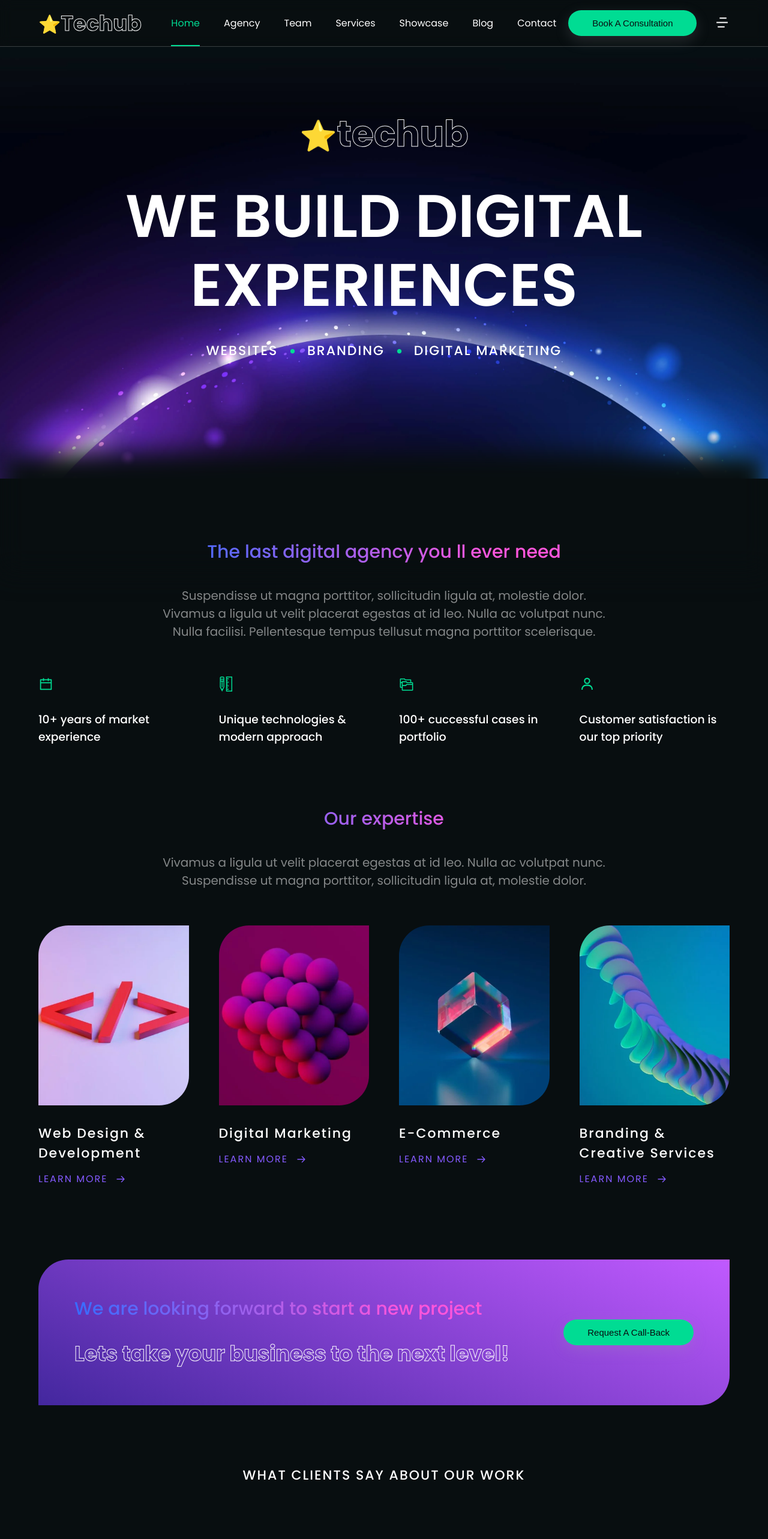
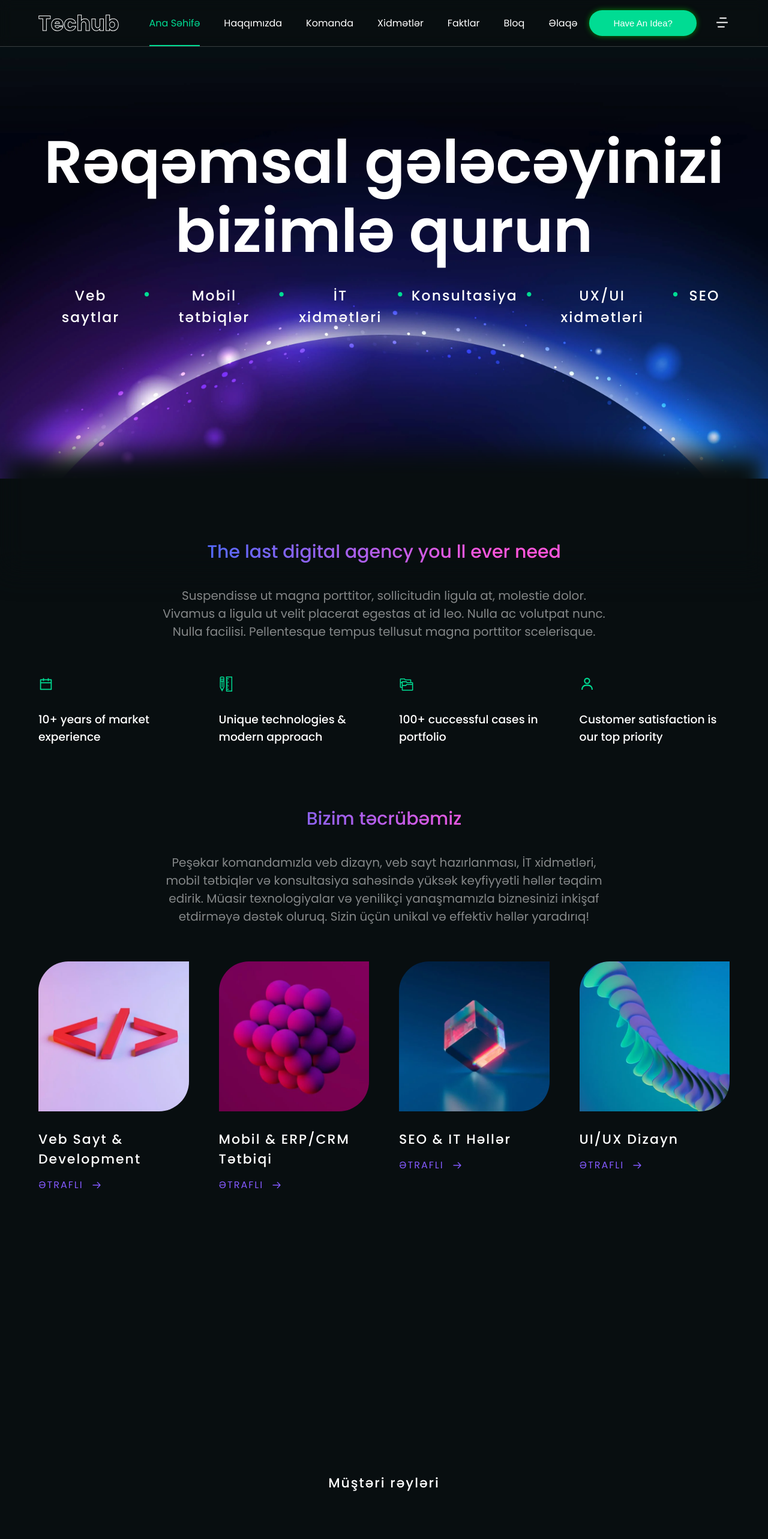
Before and after one commit to Ali-GreenHeart/techub, a Next.js app: page / in a window 1280 px wide. Shown: the top 2566 px of the page at 60% size. Built offline with nearby package versions, Linux system fonts and the light colour scheme.

Commit message:
son deyisiklikler

```diff
--- a/assets/data/dummydata.js
+++ b/assets/data/dummydata.js
@@ -24,25 +24,25 @@ export const home = [
 export const expertise = [
   {
     id: 1,
-    title: "Web Design & Development",
+    title: "Veb sayt & Development",
     cover: "../images/e1.jpg",
     desc: [{ text: "Web design" }, { text: "Web development" }, { text: "Custom icons & illustrations" }, { text: "Hosting" }, { text: "Website audit" }],
   },
   {
     id: 2,
-    title: "Digital Marketing",
+    title: "Mobil & ERP/CRM tətbiqi ",
     cover: "../images/e2.jpg",
     desc: [{ text: "Social media marketing" }, { text: "Marketing campaigns" }, { text: "Markting management" }, { text: "SEO" }],
   },
   {
     id: 3,
-    title: "E-Commerce",
+    title: "SEO & IT həllər ",
     cover: "../images/e3.jpg",
     desc: [{ text: "E-Commerce website design" }, { text: "WooCommerce" }, { text: "Content management" }, { text: "Hosting" }],
   },
   {
     id: 4,
-    title: "Branding & Creative Services",
+    title: "UI/UX Dizayn",
     cover: "../images/e4.jpg",
     desc: [{ text: "Visual identity" }, { text: "Branding for social media" }, { text: "Custom illustrations" }],
   },
@@ -50,10 +50,10 @@ export const expertise = [
 export const testimonial = [
   {
     id: 1,
-    name: "Alexander Black",
-    cover: "../images/e1.jpg",
-    post: "Seven consulting - CEO",
-    desc: "Nunc fermentum - tempus erat ligula, sit amet lacinia justo cursus ac. Suspendisse quis nulla tincidunt! Lorem ipsum dolor amet at ornare ex, quis fringilla tortor! Nunc consectetur feugiat rutrum. Sed rhoncus sapien!",
+    name: "Səbuhi",
+    cover: "../images/sunroomy.png",
+    post: "Sunroomy Inc - Rəhbər",
+    desc: "Bu komanda sayəsində biznesimiz üçün mükəmməl bir veb sayt hazırlandı. Dizayn və funksionallıq tam olaraq tələblərimizə uyğun idi. Hər zaman dəstək göstərdikləri üçün çox razıyıq!",
   },
   {
     id: 2,
--- a/components/Banner.js
+++ b/components/Banner.js
@@ -7,11 +7,11 @@ const Banner = () => {
       <section className='banner'>
         <div className='container'>
           <div>
-            <Title title='We are looking forward to start a new project' /> <br />
-            <TitleLogo title='Lets take your business to the next level!' />
+            <Title title='Yeni layihənizə birlikdə başlamaq üçün hazırıq!' /> <br />
+            <TitleLogo title='Biznesinizin inkişafında yeni zirvələrə çatdıracağıq!' />
           </div>
           <div>
-            <button className='button-primary'>Request a call-back</button>
+            <button className='button-primary'>Bizə müraciət edin</button>
           </div>
         </div>
       </section>
--- a/components/Expertise.js
+++ b/components/Expertise.js
@@ -9,12 +9,15 @@ const Expertise = () => {
       <section className='expertise'>
         <div className='container'>
           <div className='heading-title'>
-            <Title title='Our expertise' />
-            <p>Vivamus a ligula ut velit placerat egestas at id leo. Nulla ac volutpat nunc. Suspendisse ut magna porttitor, sollicitudin ligula at, molestie dolor.</p>
+            <Title title='Bizim təcrübəmiz ' />
+            <p>Peşəkar komandamızla veb dizayn, veb sayt hazırlanması, İT xidmətləri, mobil tətbiqlər
+               və konsultasiya sahəsində yüksək keyfiyyətli həllər təqdim edirik. Müasir texnologiyalar
+                və yenilikçi yanaşmamızla biznesinizi inkişaf etdirməyə dəstək oluruq. Sizin üçün unikal və
+                effektiv həllər yaradırıq!</p>
           </div>
           <div className='hero-content grid-4'>
             {expertise.map((item) => (
-              <Card data={item} key={item.id} caption='learn more' />
+              <Card data={item} key={item.id} caption='Ətraflı' />
             ))}
           </div>
         </div>
--- a/components/Testimonial.js
+++ b/components/Testimonial.js
@@ -56,7 +56,7 @@ const Testimonial = () => {
       <section className='testimonial'>
         <div className='container'>
           <div className='heading-title'>
-            <TitleSm title='WHAT CLIENTS SAY ABOUT OUR WORK' />
+            <TitleSm title='Müştəri rəyləri' />
           </div>
           <div className='cards'>
             <Slider {...settings}>
--- a/components/common/Footer.js
+++ b/components/common/Footer.js
@@ -10,8 +10,7 @@ const Footer = () => {
         <div className='container'>
           <div className='grid-4'>
             <div className='logo'>
-              <TitleLogo title='techub' caption='⭐' className='logobg' />
-              <br />
+
               <span>
                 Questions? Reach us <br /> Monday – Friday from 9 am to 6 pm
               </span>
--- a/components/common/Header.js
+++ b/components/common/Header.js
@@ -19,32 +19,32 @@ const Header = () => {
         <div className='container'>
           <div className='logo'>
             <Link href='/'>
-              <TitleLogo title='techub' caption='⭐' className='logomin' />
+              <TitleLogo title='techub' caption='' className='logomin' />
             </Link>
           </div>
           <nav className={open ? "openMenu" : "closeMenu"} onClick={() => setOpen(null)}>
             <Link href='/' className={activeLink == "/" ? "activeLink" : "none"}>
-              Home
+              Ana səhifə
             </Link>
             <Link href='/agency' className={activeLink == "/agency" ? "activeLink" : "none"}>
-              Agency
+              Haqqımızda
             </Link>
             <Link href='/team' className={activeLink == "/team" ? "activeLink" : "none"}>
-              Team
+              Komanda
             </Link>
             <Link href='/services' className={activeLink == "/services" ? "activeLink" : "none"}>
-              Services
+              Xidmətlər
             </Link>
             <Link href='/showcase' className={activeLink == "/showcase" ? "activeLink" : "none"}>
-              Showcase
+              Faktlar
             </Link>
             <Link href='/blogs' className={activeLink == "/blogs" ? "activeLink" : "none"}>
-              Blog
+              Bloq
             </Link>
             <Link href='/contact' className={activeLink == "/contact" ? "activeLink" : "none"}>
-              Contact
+              Əlaqə
             </Link>
-            <button className='button-primary'>book a consultation</button>
+            <button className='button-primary'>Have an idea?</button>
           </nav>
           <button onClick={() => setOpen(!open)}>{open ? <AiOutlineClose size={25} /> : <RiMenu4Line size={25} />}</button>
         </div>
--- a/sections/Hero.js
+++ b/sections/Hero.js
@@ -12,13 +12,15 @@ const Hero = () => {
     <>
       <section className='hero'>
         <div className='container'>
-          <TitleLogo title='techub' caption='⭐' className='logobg' />
-          <h1 className='hero-title'>WE BUILD DIGITAL EXPERIENCES</h1>
+          <h1 className='hero-title'>Rəqəmsal gələcəyinizi bizimlə qurun</h1>
 
           <div className='sub-heading'>
-            <TitleSm title='WEBSITES' /> <span>.</span>
-            <TitleSm title='BRANDING' /> <span>.</span>
-            <TitleSm title='DIGITAL MARKETING' />
+            <TitleSm title='Veb saytlar' /> <span>.</span>
+            <TitleSm title='Mobil tətbiqlər' /> <span>.</span>
+            <TitleSm title='İT xidmətləri' /><span>.</span>
+            <TitleSm title='Konsultasiya' /><span>.</span>
+            <TitleSm title='UX/UI xidmətləri' /><span>.</span>
+            <TitleSm title='SEO' />
           </div>
         </div>
       </section>
--- a/styles/_common.scss
+++ b/styles/_common.scss
@@ -37,14 +37,20 @@
 .secondary-button,
 .button-primary {
   text-transform: capitalize;
-  color: $dark;
+  color: $white;
   padding: 13px 40px;
   background-color: $green;
   font-size: $md;
   border-radius: 50px;
-  box-shadow: $shadow-md;
+  box-shadow: 0 0 10px rgba(0, 255, 0, 0.5); // Parlayan kölgə effekti
   cursor: pointer;
+  transition: box-shadow 0.3s ease-in-out;
+
+  &:hover {
+    box-shadow: 0 0 20px rgba(0, 255, 0, 0.7); // Hover zamanı parlaqlığı artırır
+  }
 }
+
 .secondary-button {
   background-color: #171e20;
   box-shadow: none;
--- a/styles/global.scss
+++ b/styles/global.scss
@@ -28,15 +28,39 @@
   .sub-heading {
     display: flex;
     justify-content: center;
+
     .titleSm {
       margin: 0 $xl-1;
+      animation: pulse 1.5s infinite;
+
+      @keyframes pulse {
+        0%, 100% {
+          transform: scale(1);
+        }
+        50% {
+          transform: scale(1.1); // Böyüyüb kiçilmə
+        }
+      }
     }
+
+
     span {
       font-size: $xll;
       line-height: 0;
       color: $green;
+      animation: bounceText 2s ease-in-out infinite; // Davamlı animasiya
+
+      @keyframes bounceText {
+        0%, 100% {
+          transform: translateY(0);
+        }
+        50% {
+          transform: translateY(-5px); // Yüngül tullanma
+        }
+      }
     }
   }
+
 }
 .hero-sec {
   position: relative;
@@ -56,21 +80,45 @@
 // expertise
 .expertise {
   .card-img {
-    height: 300px;
+    height: 250px;
+    transition: transform 0.5s ease-in-out;
+
+    &:hover {
+      transform: scale(1.1) rotate(3deg); // Kiçik fırlanma effekti ilə böyümə
+    }
   }
 }
 
 //banner
 .banner {
   margin-top: $xll-3;
+  opacity: 0;
+  animation: slideInScale 7.0s ease-out infinite; /* infinite - təkrarlanan animasiya */
+
+  @keyframes slideInScale {
+    0% {
+      opacity: 0;
+      transform: scale(0.8) translateX(-100px);  /* Başlanğıcda kiçik və sola doğru */
+    }
+    50% {
+      opacity: 1;
+      transform: scale(1) translateX(0);  /* Tam görünür və normal ölçüdə */
+    }
+    100% {
+      opacity: 0;
+      transform: scale(0.8) translateX(100px);  /* Sona doğru sola gedir və kiçilir */
+    }
+  }
+
   .container {
     border-radius: 50px 0 50px 0;
-    padding: $xll;
+    padding: $xl-6;
     background: rgb(192, 90, 255);
     background: $gradient;
     @include flex(center, space-between, none);
   }
 }
+
 
 //testimonial
 .testimonial {
@@ -79,14 +127,21 @@
   }
   .cards {
     margin-top: $xll;
+    opacity: 1;
+    transform: translateY(0); /* Kart normal vəziyyətdə olacaq */
+
     p {
       margin-bottom: $xl-3;
       font-size: $xl;
       line-height: $xl-5;
     }
+
     .image {
       @include flex(center, none, none);
       margin-bottom: $xl-4;
+      opacity: 1;
+      transform: translateX(0); /* Sabit vəziyyətdə qalır */
+
       .img {
         width: $xll-3;
         height: $xll-3;
@@ -97,21 +152,49 @@
           border-radius: 50%;
         }
       }
+
       .img-text {
         margin-left: $xl-3;
+        opacity: 1;
+        transform: translateX(0); /* Sabit vəziyyətdə qalır */
+
         h3 {
           font-size: $xl-2;
           margin-bottom: $s;
+          opacity: 0;
+          transform: translateX(-30px); /* Başlanğıcda gizli və sola doğru */
+          animation: slideInOut 3s ease-in-out infinite alternate; /* Təkrarlanan animasiya */
         }
+
         span {
           color: rgba($white, 0.5);
           text-transform: uppercase;
           font-size: $sm;
           letter-spacing: 3px;
+          opacity: 0;
+          transform: translateX(30px); /* Başlanğıcda gizli və sağa doğru */
+          animation: slideInOut 3s ease-in-out infinite alternate; /* Təkrarlanan animasiya */
         }
       }
     }
   }
+
+  @keyframes slideInOut {
+    0% {
+      opacity: 0;
+      transform: translateX(30px); /* Sağ tərəfdən gəlir */
+    }
+    50% {
+      opacity: 1;
+      transform: translateX(0); /* Normal vəziyyətə gəlir */
+    }
+    100% {
+      opacity: 0;
+      transform: translateX(-30px); /* Sol tərəfə doğru gedir */
+    }
+  }
+
+
 }
 
 //showcase
```
Also changed, not shown: public/images/sunroomy.png (added), 1 other file (tests, documents, lock files or other folders).
